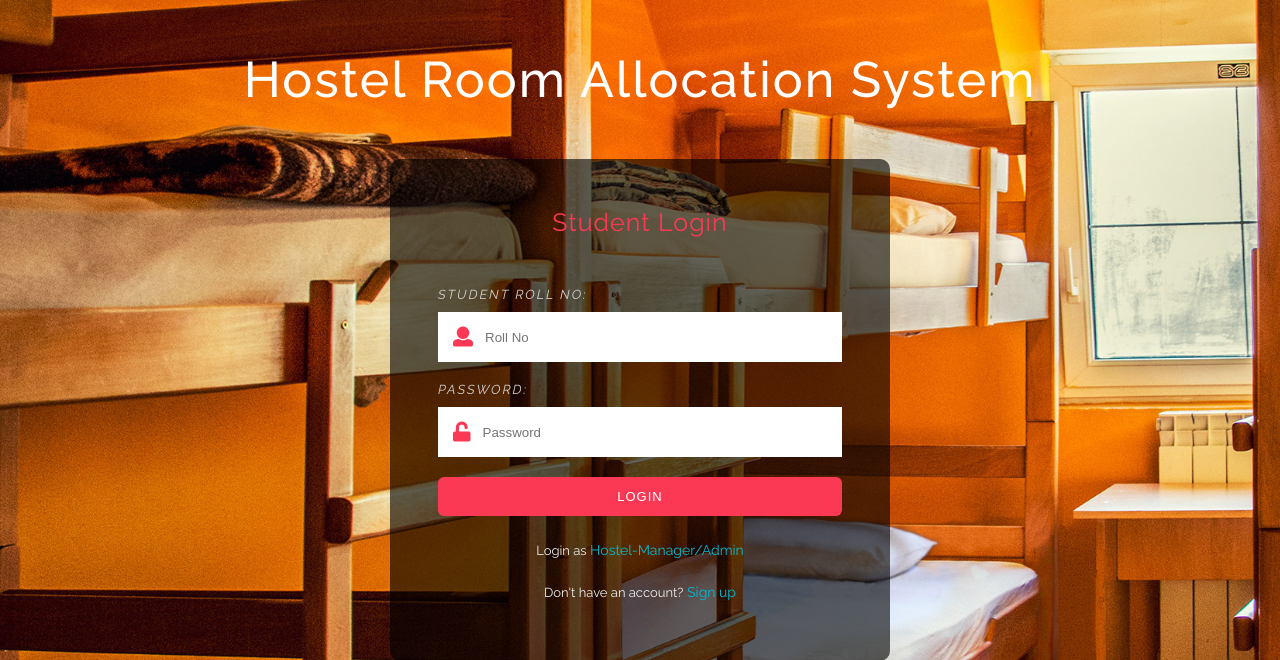
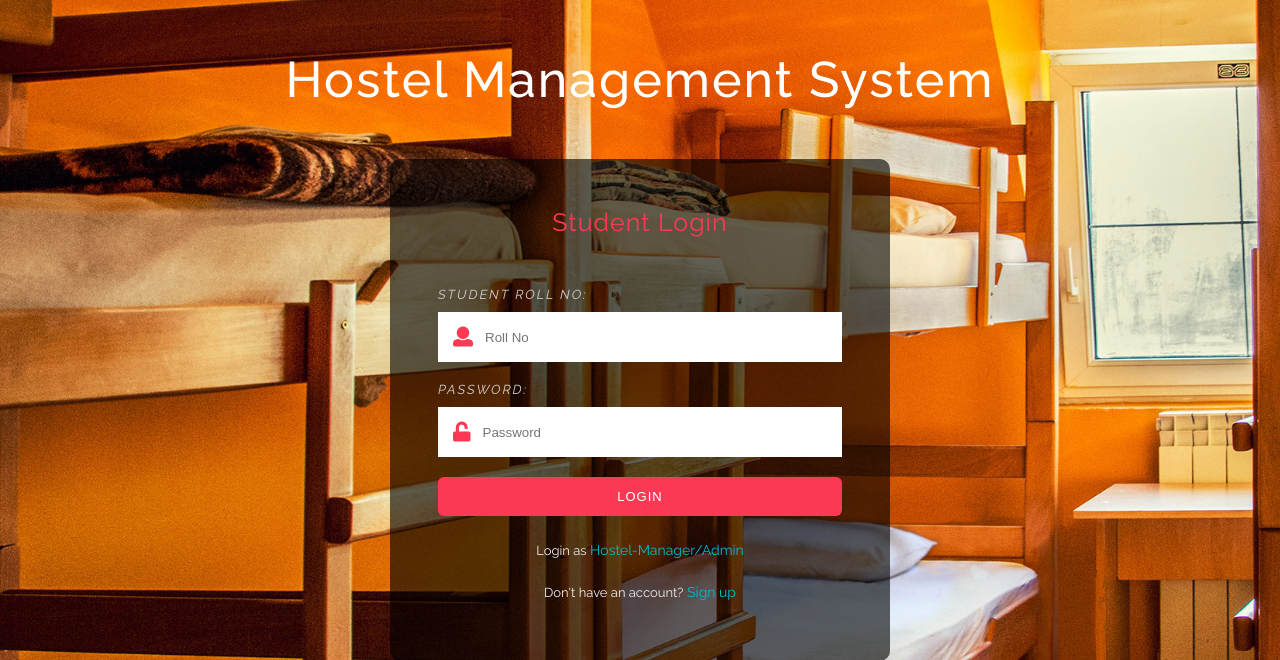
Before and after one commit to ganeshpatil97/hostel, a PHP site: page / in a window 1280 px wide. Shown: the top 660 px of the page. Run offline with PHP 8.4, Linux system fonts and the light colour scheme; some libraries are stand-ins or nearby versions.

Commit message:
made changes in index.html

```diff
--- a/index.php
+++ b/index.php
@@ -25,7 +25,7 @@
 
 
 <body>
-    <h1>Hostel Room Allocation System</h1>
+    <h1>Hostel Management System</h1>
     <div class=" w3l-login-form">
         <h2>Student Login</h2>
         <form action="includes/login.inc.php" method="POST">
--- a/login-hostel_manager.php
+++ b/login-hostel_manager.php
@@ -25,7 +25,7 @@
 
 
 <body>
-    <h1>Hostel Room Allocation System</h1>
+    <h1>Hostel Management System</h1>
     <div class=" w3l-login-form">
         <h2>Hostel-Manager/Admin Login</h2>
         <form action="includes/login-hm.inc.php" method="POST">
--- a/signup.php
+++ b/signup.php
@@ -25,7 +25,7 @@
 
 
 <body>
-    <h1>Hostel Room Allocation System</h1>
+    <h1>Hostel Management System</h1>
     <div class=" w3l-login-form">
         <h2>Sign Up Here</h2>
         <form action="includes/signup.inc.php" method="POST">
```
